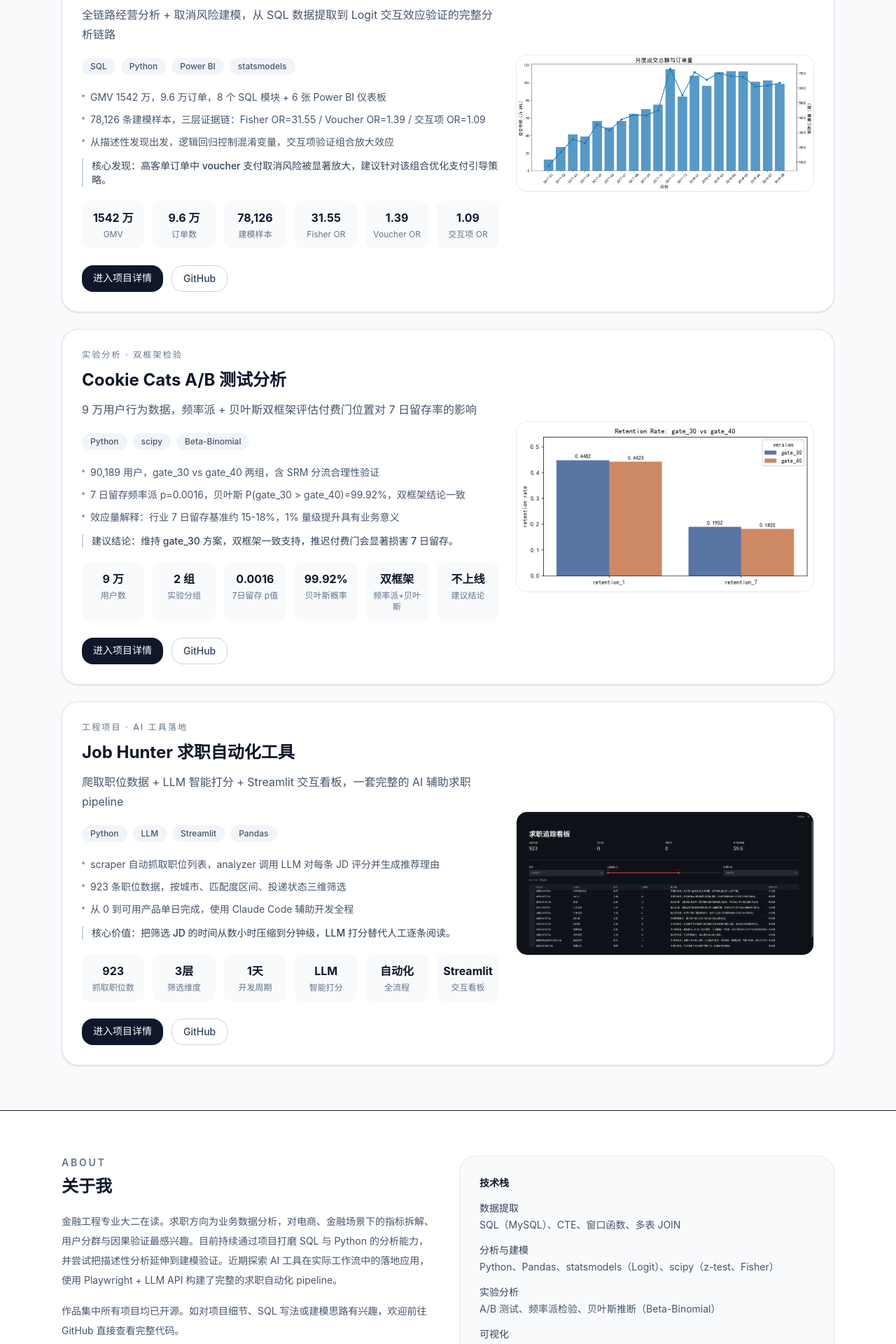
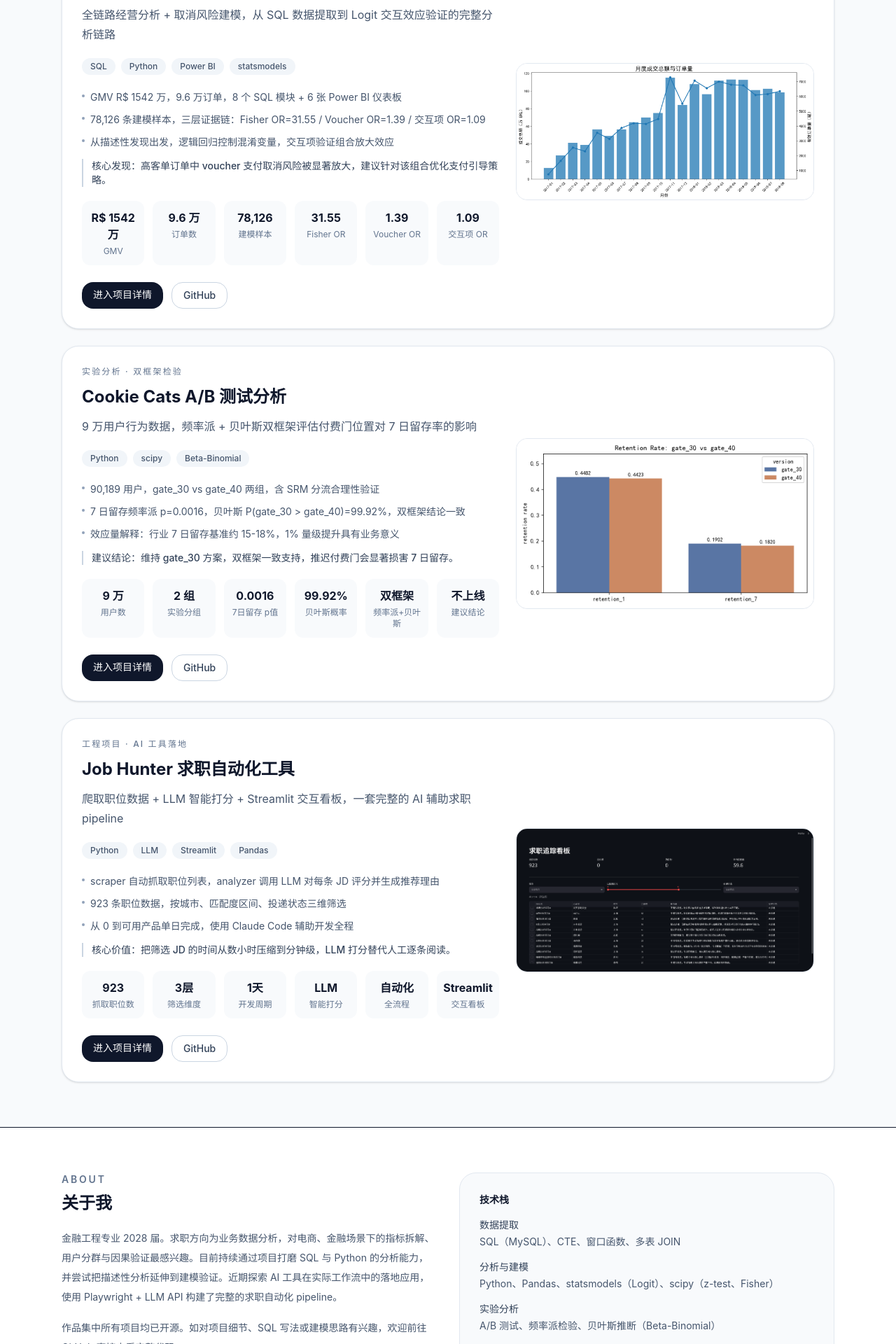
Before and after one commit to wnt0801/olist-portfolio-site, a Next.js app: page / in a window 1280 px wide. Shown: the part 860-2780 px from the top of the page at 70% size. Built offline with nearby package versions, Linux system fonts and the light colour scheme.

Commit message:
fix: 修正 Olist 货币单位、更新年级表述、调整 h1 间距

```diff
--- a/app/page.tsx
+++ b/app/page.tsx
@@ -9,12 +9,12 @@ export default function HomePage() {
       stack: ["SQL", "Python", "Power BI", "statsmodels"],
       role: "主项目 · 经营分析 + 因果建模",
       highlights: [
-        "GMV 1542 万，9.6 万订单，8 个 SQL 模块 + 6 张 Power BI 仪表板",
+        "GMV R$ 1542 万，9.6 万订单，8 个 SQL 模块 + 6 张 Power BI 仪表板",,
         "78,126 条建模样本，三层证据链：Fisher OR=31.55 / Voucher OR=1.39 / 交互项 OR=1.09",
         "从描述性发现出发，逻辑回归控制混淆变量，交互项验证组合放大效应",
       ],
       kpis: [
-        { value: "1542 万", label: "GMV" },
+        { value: "R$ 1542 万", label: "GMV" },
         { value: "9.6 万", label: "订单数" },
         { value: "78,126", label: "建模样本" },
         { value: "31.55", label: "Fisher OR" },
@@ -170,7 +170,7 @@ conclusion: "建议结论：维持 gate_30 方案，双框架一致支持，推
               <div>
                 <p className="text-sm font-semibold uppercase tracking-[0.2em] text-slate-500">about</p>
                 <h2 className="mt-2 text-2xl font-bold">关于我</h2>
-                <p className="mt-5 text-sm leading-7 text-slate-600">金融工程专业大二在读。求职方向为业务数据分析，对电商、金融场景下的指标拆解、用户分群与因果验证最感兴趣。目前持续通过项目打磨 SQL 与 Python 的分析能力，并尝试把描述性分析延伸到建模验证。近期探索 AI 工具在实际工作流中的落地应用，使用 Playwright + LLM API 构建了完整的求职自动化 pipeline。</p>
+                <p className="mt-5 text-sm leading-7 text-slate-600">金融工程专业 2028 届。求职方向为业务数据分析，对电商、金融场景下的指标拆解、用户分群与因果验证最感兴趣。目前持续通过项目打磨 SQL 与 Python 的分析能力，并尝试把描述性分析延伸到建模验证。近期探索 AI 工具在实际工作流中的落地应用，使用 Playwright + LLM API 构建了完整的求职自动化 pipeline。</p>
                 <p className="mt-4 text-sm leading-7 text-slate-600">作品集中所有项目均已开源。如对项目细节、SQL 写法或建模思路有兴趣，欢迎前往 GitHub 直接查看完整代码。</p>
               </div>
 
--- a/app/projects/olist/page.tsx
+++ b/app/projects/olist/page.tsx
@@ -10,9 +10,9 @@ export default function OlistProjectPortfolioPage() {
   ];
 
   const kpis = [
-    { label: "成交总额（GMV）", value: "1542 万", note: "15,422,461.77" },
+    { label: "成交总额（GMV）", value: "1542 万", note: "BRL 15,422,461.77" },
     { label: "有效订单量", value: "9.6 万", note: "96,477" },
-    { label: "平均客单价", value: "159.9", note: "元/单" },
+    { label: "平均客单价", value: "159.9", note: "BRL/单" },
     { label: "去重买家数", value: "9.3 万", note: "93,358" },
     { label: "终态失败率", value: "1.26%", note: "终态失败订单占比" },
     { label: "平均配送天数", value: "12.5 天", note: "下单到送达" },
@@ -46,7 +46,7 @@ export default function OlistProjectPortfolioPage() {
   ];
 
   const dashboardCards = [
-    { title: "KPI 总览页", text: "展示成交总额、有效订单量、平均客单价、去重买家数、终态失败率与平均配送天数，用于快速判断平台整体规模、订单质量与履约效率。当前首页指标显示：成交总额约 1542 万，终态失败率仅 1.26%，平均配送天数为 12.5 天。", badge: "summary_kpi", image: "/images/dashboard_overview.png" },
+    { title: "KPI 总览页", text: "展示成交总额、有效订单量、平均客单价、去重买家数、终态失败率与平均配送天数，用于快速判断平台整体规模、订单质量与履约效率。当前首页指标显示：成交总额约 R$ 1542 万，终态失败率仅 1.26%，平均配送天数为 12.5 天。", badge: "summary_kpi", image: "/images/dashboard_overview.png" },
     { title: "月度成交额与订单量", text: "按月展示成交总额与有效订单量变化，用于识别平台增长阶段与波动区间。结果显示 2017-11 为单月成交峰值，2018-03 至 2018-05 维持高位运行，说明后期交易规模趋于稳定。", badge: "monthly_trend", image: "/images/monthly_trend.png" },
     { title: "月度客单价趋势", text: "展示主业务阶段的月度客单价变化，用于观察订单质量与价格结构是否稳定，并辅助判断成交规模波动是由订单量还是单价主导。", badge: "monthly_aov", image: "/images/monthly_aov.png" },
     { title: "各州成交总额 Top 10", text: "展示成交总额排名前 10 的州，用于识别核心贡献地区与区域集中度。结合州维度表现可见，SP、RJ、MG 是最主要的交易贡献区域。", badge: "state_analysis", image: "/images/state_analysis.png" },
```
